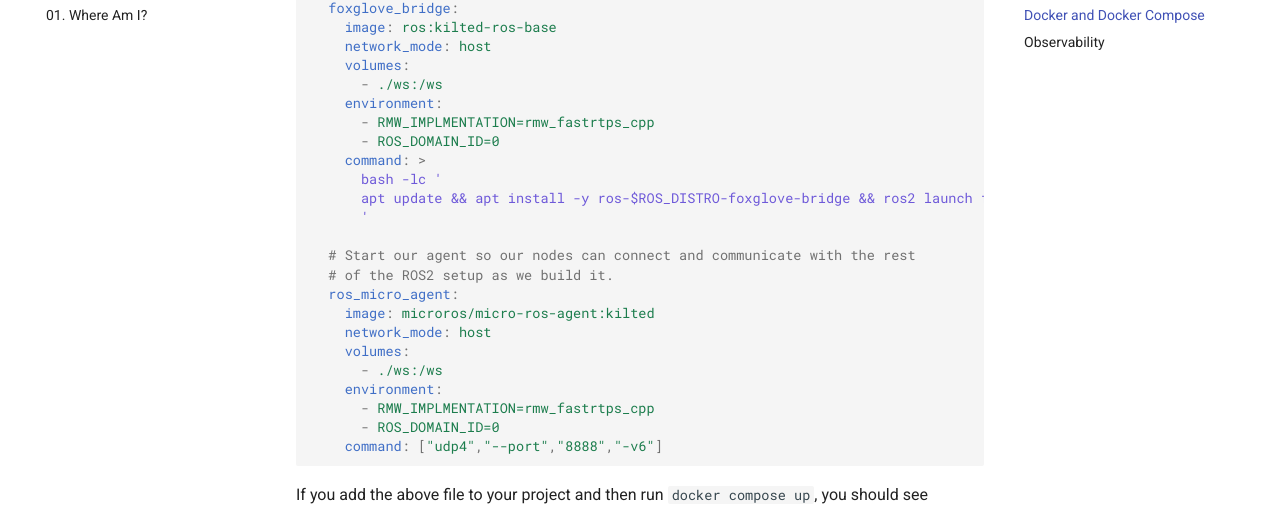
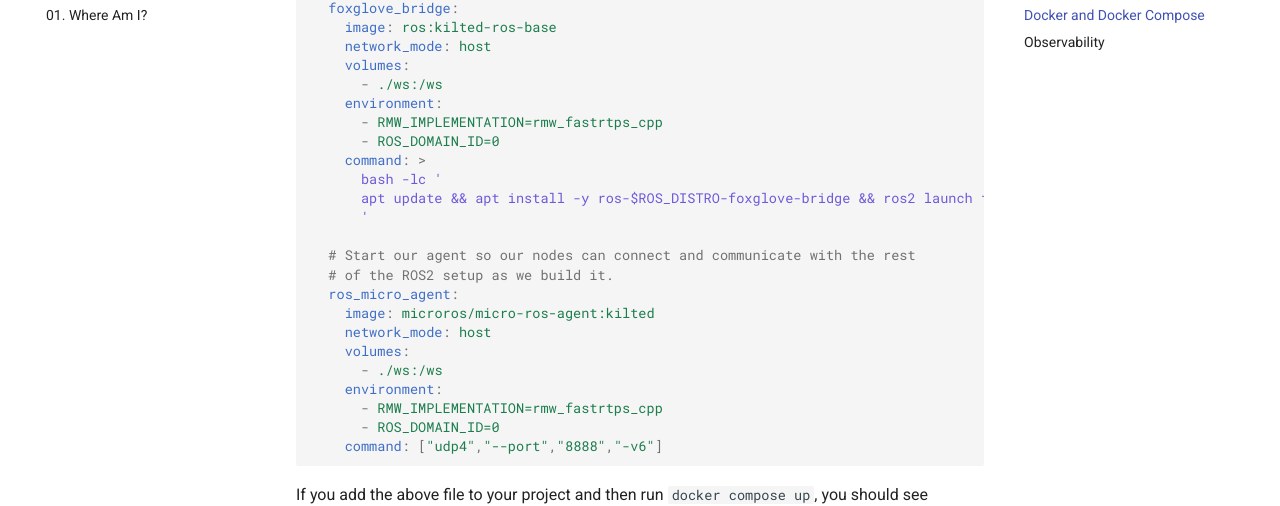
Before and after one commit to proffalken/botonabudget, an MkDocs documentation site: the page built from docs/00_architecture.md, in a window 1280 px wide and 900 px high, scrolled down 1968 px. Shown: the part 147-653 px from the top of the window. Built offline with MkDocs 1.6.1 and Material for MkDocs 9.7.7, drawn with Linux system fonts in a browser that asks for light colours.

Commit message:
RMW_IMPLEMENTATION needed spelling properly... :facepalm:

````diff
--- a/docs/00_architecture.md
+++ b/docs/00_architecture.md
@@ -47,7 +47,7 @@ services:
     volumes:
       - ./ws:/ws
     environment:
-      - RMW_IMPLMENTATION=rmw_fastrtps_cpp
+      - RMW_IMPLEMENTATION=rmw_fastrtps_cpp
       - ROS_DOMAIN_ID=0
     command: >
       bash -lc '
@@ -62,7 +62,7 @@ services:
     volumes:
       - ./ws:/ws
     environment:
-      - RMW_IMPLMENTATION=rmw_fastrtps_cpp
+      - RMW_IMPLEMENTATION=rmw_fastrtps_cpp
       - ROS_DOMAIN_ID=0
     command: ["udp4","--port","8888","-v6"]
 ```
````
